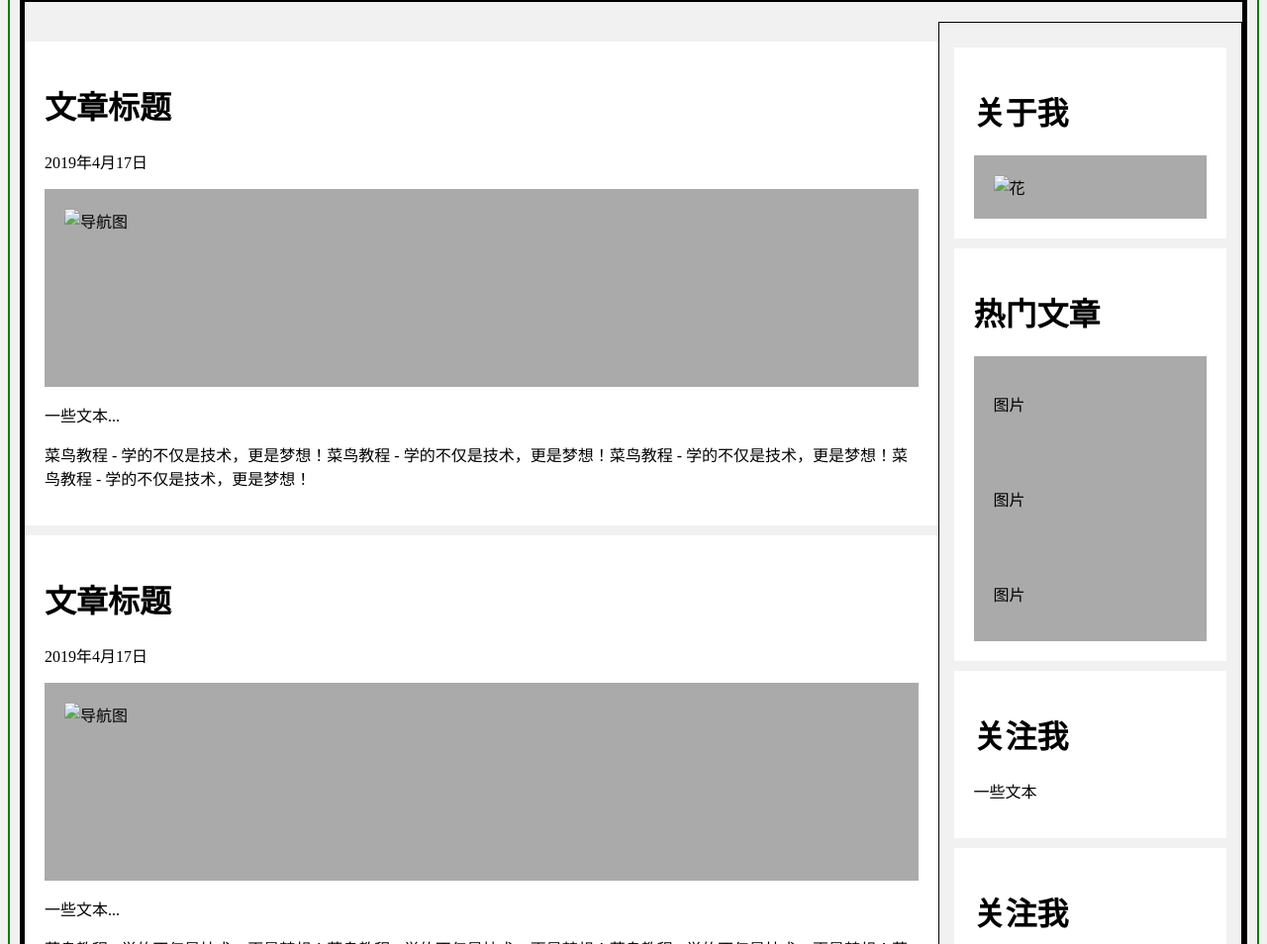
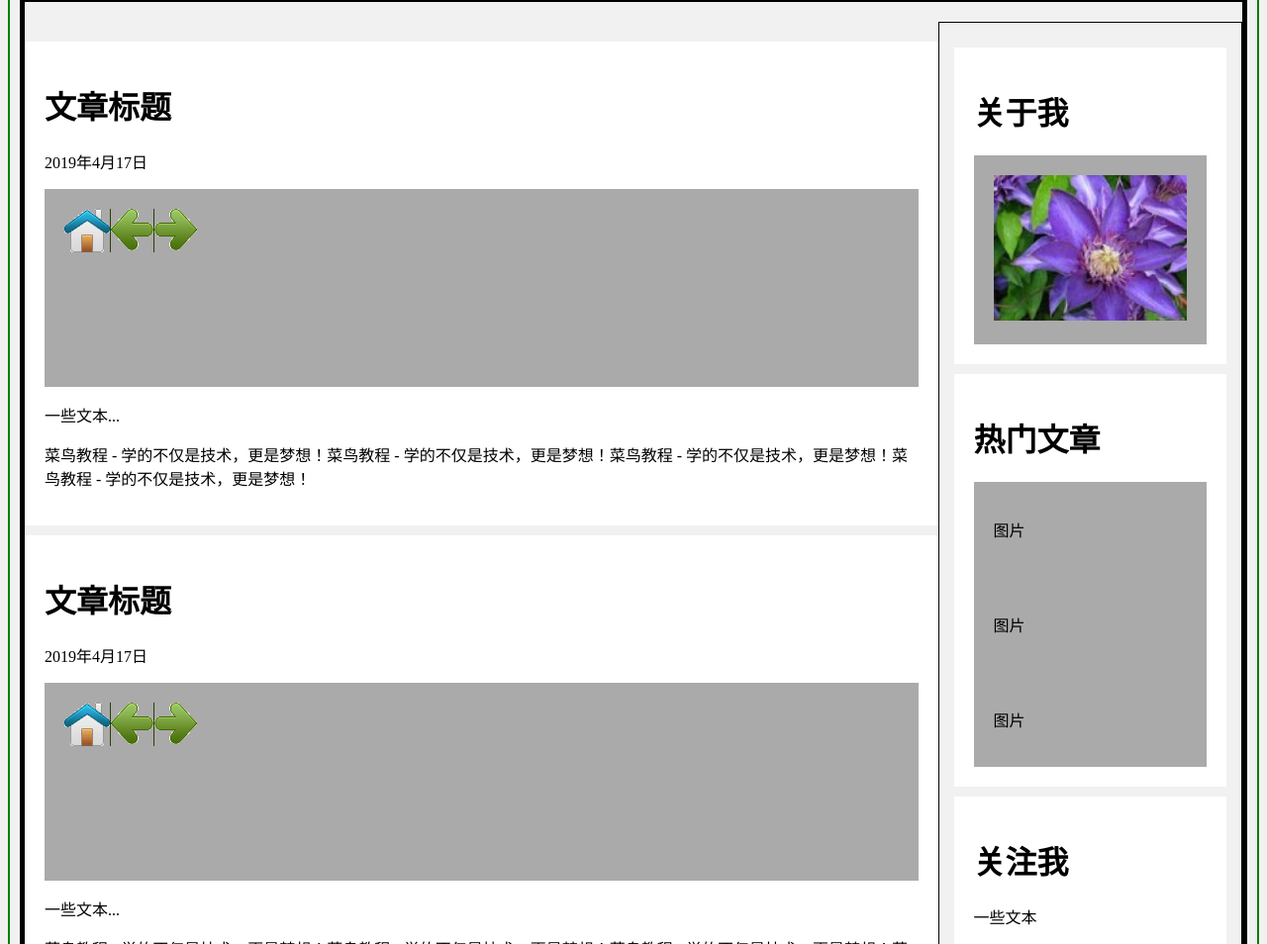
Before and after one commit to lalala870/lalala870.github.io, a plain HTML site: page index.html in a window 1280 px wide. Shown: the part 256-1210 px from the top of the page at 99% size. Drawn offline with Linux system fonts and the light colour scheme.

Commit message:
add folder

```diff
--- a/index.html
+++ b/index.html
@@ -96,7 +96,7 @@
       <h1>文章标题</h1>
       <p>2019年4月17日</p>
       <div class="fakeimg" style="height: 200px;">
-        <img src="./新建文件夹/html/img_navsprites.gif" alt="导航图" >
+        <img src="./html/img_navsprites.gif" alt="导航图" >
       </div>
       <p>一些文本...</p>
         <p>菜鸟教程 - 学的不仅是技术，更是梦想！菜鸟教程 - 学的不仅是技术，更是梦想！菜鸟教程 - 学的不仅是技术，更是梦想！菜鸟教程 - 学的不仅是技术，更是梦想！</p>
@@ -107,7 +107,7 @@
       <h1>文章标题</h1>
       <p>2019年4月17日</p>
       <div class="fakeimg" style="height: 200px;">
-        <img src="./新建文件夹/html/img_navsprites.gif" alt="导航图" >
+        <img src="./html/img_navsprites.gif" alt="导航图" >
       </div>
       <p>一些文本...</p>
         <p>菜鸟教程 - 学的不仅是技术，更是梦想！菜鸟教程 - 学的不仅是技术，更是梦想！菜鸟教程 - 学的不仅是技术，更是梦想！菜鸟教程 - 学的不仅是技术，更是梦想！</p>
@@ -117,7 +117,7 @@
     <div class="card">
       <h1>关于我</h1>
       <div class="fakeimg">
-        <img src="./新建文件夹/html/klematis.jpg" alt="花" style="height: 200px; width: 100%; height: auto;">
+        <img src="./html/klematis.jpg" alt="花" style="height: 200px; width: 100%; height: auto;">
       </div>
     </div>
     <div class="card">
```
Also changed, not shown: html/img_navsprites.gif (added), html/klematis.jpg (added), html/logocss.gif (added).
